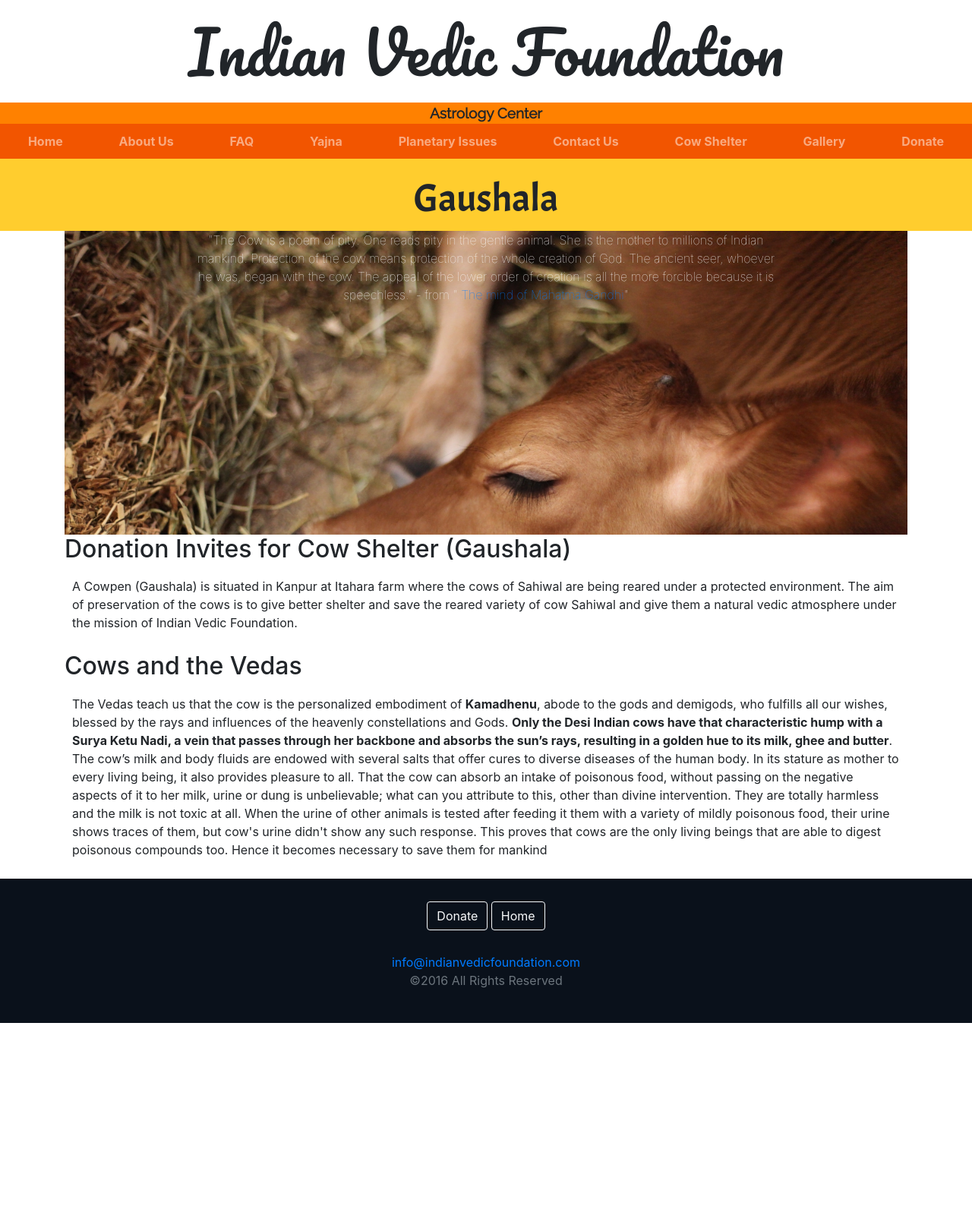
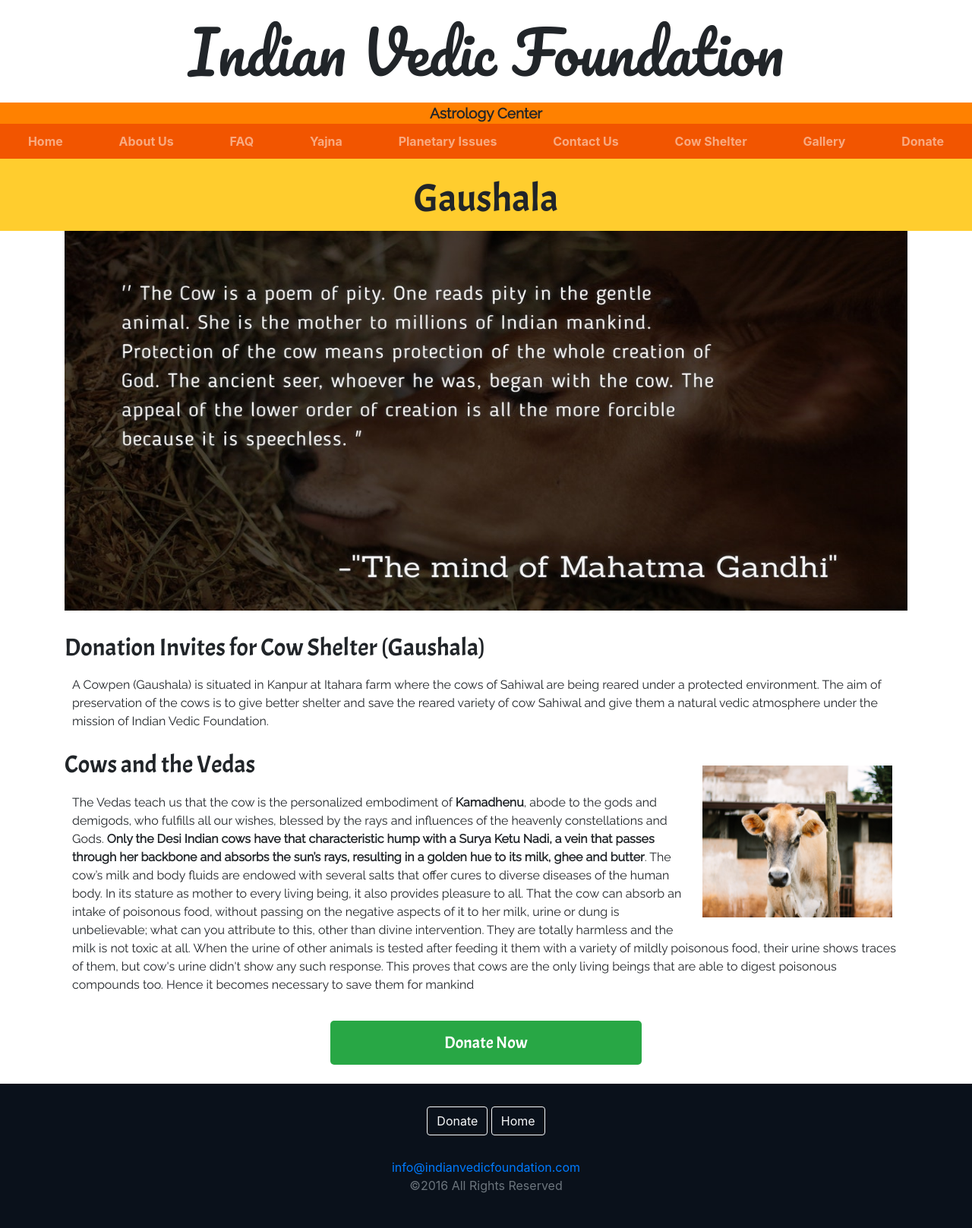
Before and after one commit to sonali-yadav/astro-website, a Django app: page /donations/cowshelter/ in a window 1280 px wide. Shown: the whole page at 76% size. Before the commit the page ends 1347 px from the top, so only its background shows below. Run offline with Django 3.2, Linux system fonts and the light colour scheme; some libraries are stand-ins or nearby versions.

Commit message:
Cow Shelter is Complete.

```diff
--- a/donations/static/css/cowshelter.css
+++ b/donations/static/css/cowshelter.css
@@ -1,13 +1,38 @@
+.cow_div h2 {
+    font-family: 'Acme';
+}
+.cow_div p {
+    font-family: 'Raleway';
+}
 .cowcover_div {
-    background: rgba(55,55,55,0.9) url('../images/cow.jpg') no-repeat;
-    background-size: cover;
+    background-color: rgba(243,234,219,0.8);
+    height: 500px;
+    margin-bottom: 30px;
+}
+.cow_img {
+    height: 500px;
+    width: 100%;
+}
+.button_div {
+    text-align: center;
+    margin: 20px 0;
+    padding: 20px 0;
+    transition: all .3s ease-in-out;
+}
+.button_div:hover {
+    transform: scale(1.1);
+}
+.donate_button {
+    padding: 15px 150px;
+    background-color: rgba(40,167,69,1.0);
     color: #fff;
-    height: 400px;
+    font: 22px 'Acme';
+    border-radius: 5px;
+    transition: all .3s ease-in-out;
 }
-.cowcover_text_div {
-    text-align: center;
-    width: 70%;
-    margin: auto;
-    font-weight: 100;
-    font-family: 25px 'Pacifico';
+.donate_button:hover {
+    color: rgba(40,167,69,1.0);
+    border: 3px solid rgba(40,167,69,1.0);
+    background-color: #fff;
+    text-decoration: none;
 }
--- a/donations/templates/donations/cowshelter.html
+++ b/donations/templates/donations/cowshelter.html
@@ -1,29 +1,27 @@
 {% extends 'home/base.html' %}
 {% load static %}
 {% block content %}
-<div>
+<div class="cow_div">
     <div class="yajna_headings">
         <div>Gaushala</div>
     </div>
     <div class="container">
         <div class="cowcover_div">
-            <div class="cowcover_text_div">"The Cow is a poem of pity. One reads pity in the gentle animal.
-            She is the mother to millions of Indian mankind. Protection of the cow means
-            protection of the whole creation of God. The ancient seer, whoever he was,
-            began with the cow. The appeal of the lower order of creation is all the more
-            forcible because it is speechless."
-            <span>- from "
-                <a href="https://www.mkgandhi.org/momgandhi/chap81.htm">The mind of Mahatma Gandhi</a>"
-            </span>
-            </div>
+            <img src="{% static 'images/cowcover.jpg' %}" alt="" class="cow_img">
         </div>
         <h2>Donation Invites for Cow Shelter (Gaushala)</h2>
         <p>A Cowpen (Gaushala) is situated in Kanpur at Itahara farm where the cows of
             Sahiwal are being reared under a protected environment. The aim of preservation of the cows
             is to give better shelter and save the reared variety of cow Sahiwal and give them a natural
             vedic atmosphere under the mission of  Indian Vedic Foundation.</p>
+        <div>
+            <div>
+                <div>
+                    <img src="{% static 'images/cow02.jpg' %}" alt="" class="card_img2"
+                         style="float: right;">
+                </div>
                 <h2>Cows and the Vedas</h2>
-        <p>The Vedas teach us that the cow is the personalized embodiment of <strong>Kamadhenu</strong>,
+                <p class="p_div">The Vedas teach us that the cow is the personalized embodiment of <strong>Kamadhenu</strong>,
                 abode to the gods and demigods, who fulfills all our wishes, blessed by the rays
                 and influences of the heavenly constellations and Gods. <strong>Only the Desi Indian cows
                 have that characteristic hump with a Surya Ketu Nadi, a vein that passes through
@@ -40,4 +38,9 @@
                 digest poisonous compounds too. Hence it becomes necessary to save them for mankind</p>
             </div>
         </div>
+        <div class="button_div">
+            <a href="#" class="donate_button">Donate Now</a>
+        </div>
+    </div>
+</div>
 {% endblock %}
```
Also changed, not shown: donations/static/images/cow.jpg (deleted), donations/static/images/cow02.jpg (added), donations/static/images/cow3.jpg (added), donations/static/images/cowcover.jpg, 1 other file. Lines whose indentation alone changed are shown as unchanged.
